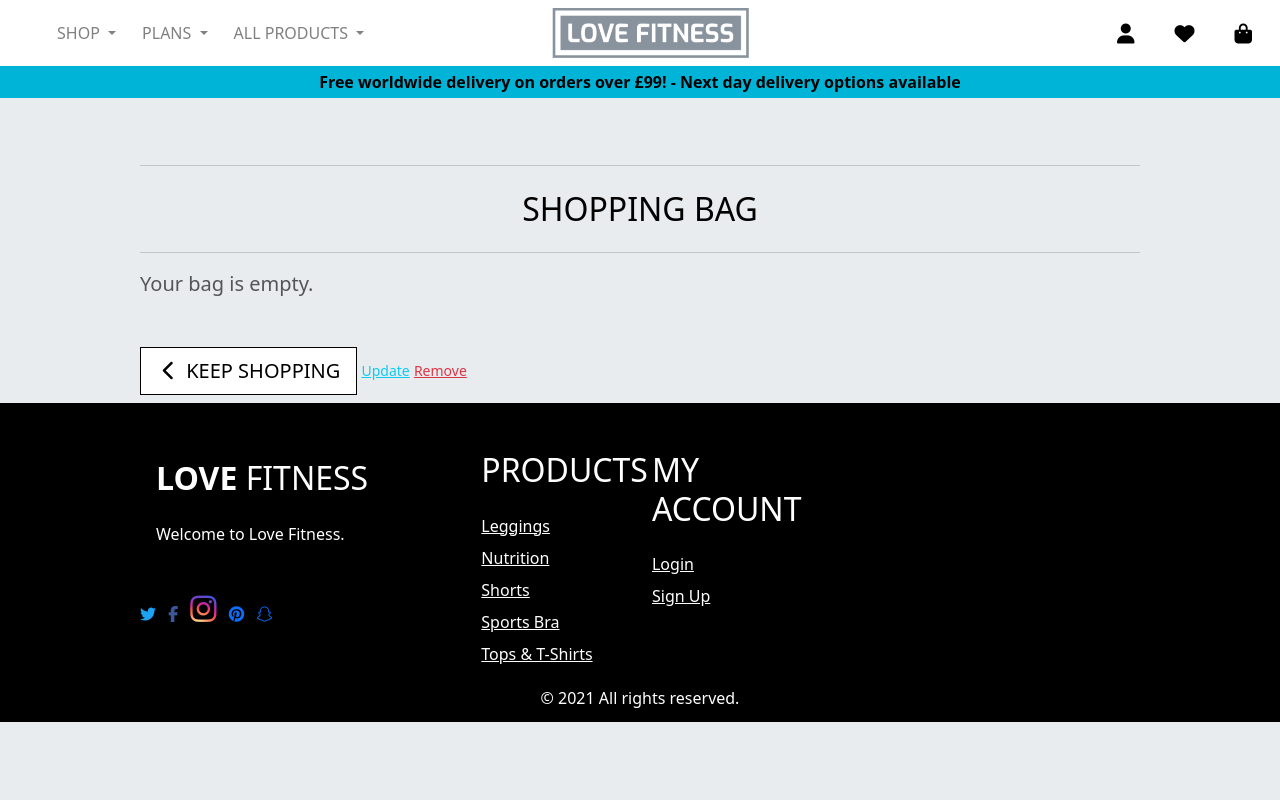
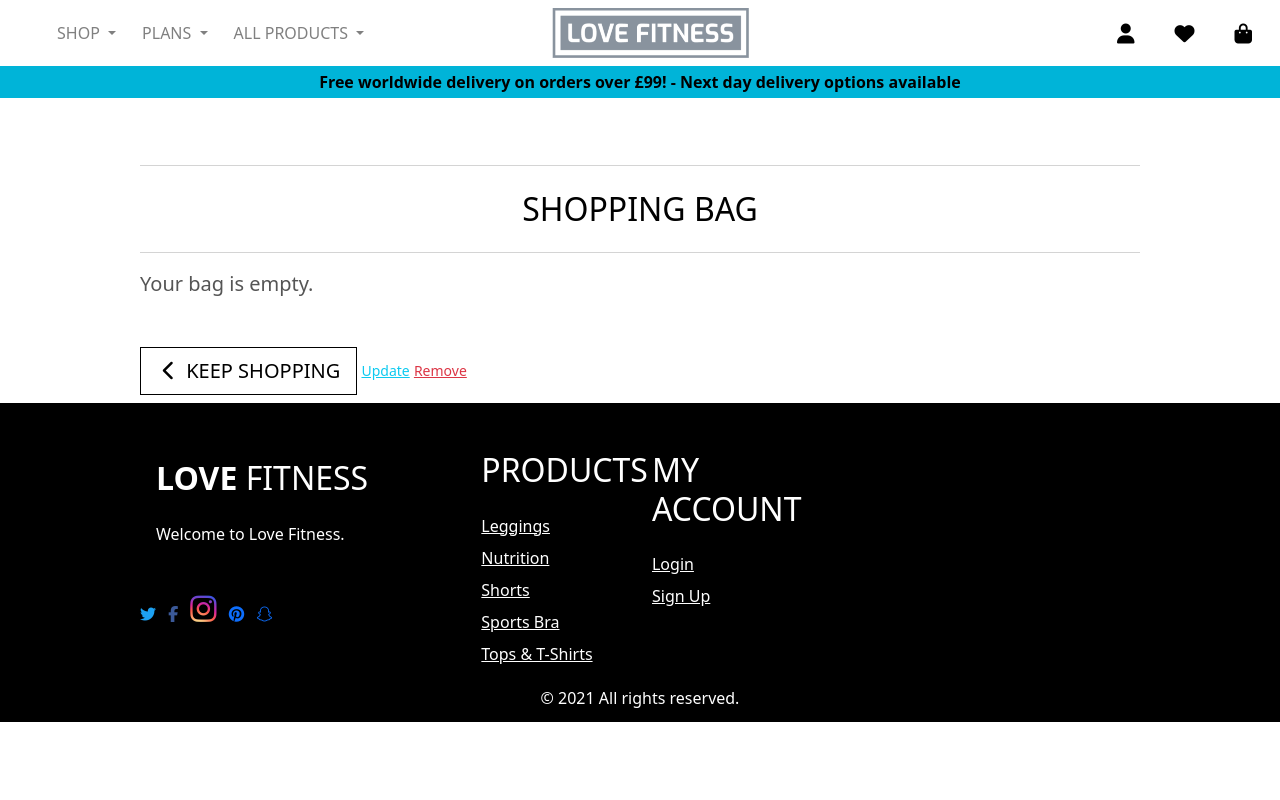
Before and after one commit to JohnWrafter/Love_Fitness, a Django app: page /bag/ in a window 1280 px wide. Run offline with Django 3.2, Linux system fonts and the light colour scheme; data that the repository does not hold is empty; some libraries are stand-ins or nearby versions.

Commit message:
Remove overlay

```diff
--- a/static/css/base.css
+++ b/static/css/base.css
@@ -37,17 +37,6 @@ body {
 /* Main logo link */
 .main-logo-link {
     width: fit-content;
-}
-
-/* Set overlay */
-.overlay {
-    height: 100%;
-    width: 100%;
-    top: 0;
-    left: 0;
-    position: fixed;
-    background-color: #e9ecef;
-    z-index: -1;
 }
 
 /* Product card body */
```
